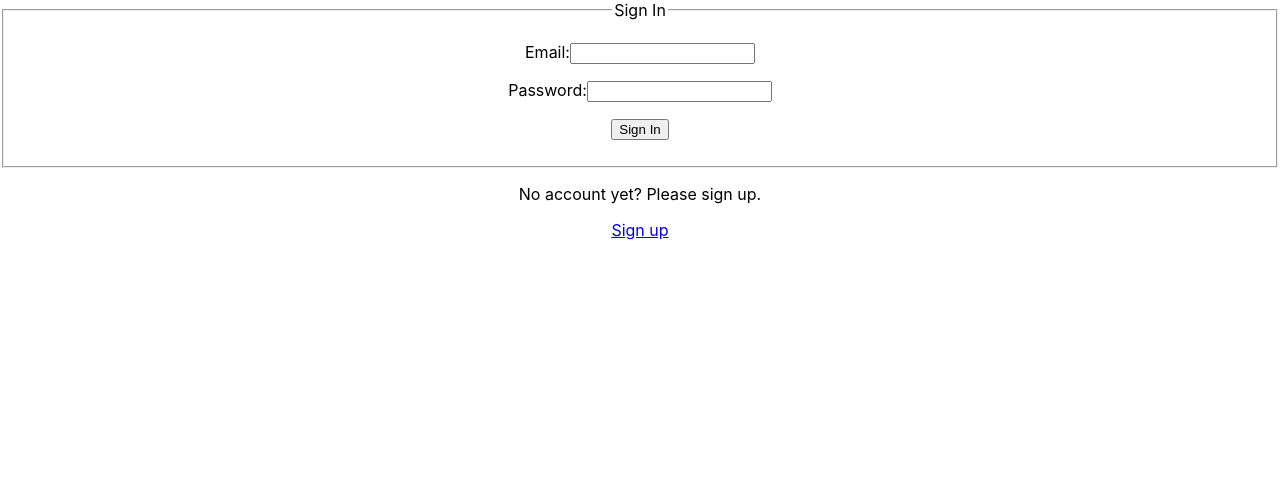
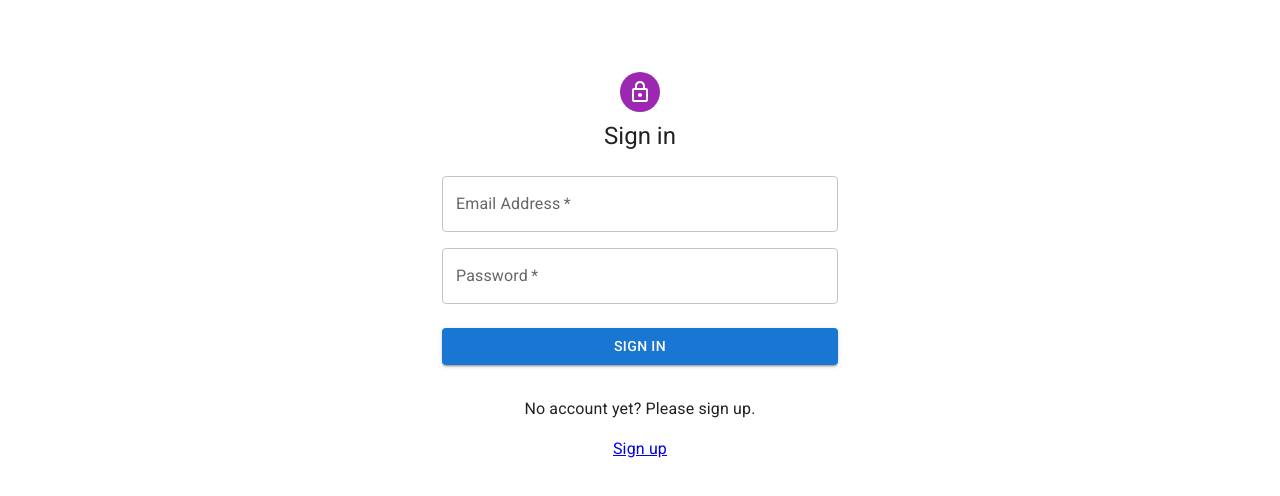
Before and after one commit to SKastama/personalized-itinerary, a React (Create React App) app in the folder itinery/: page /Departments/admin in a window 1280 px wide. Shown: the top 496 px of the page. Built offline with nearby package versions, Linux system fonts and the light colour scheme.

Commit message:
add changes to README.md and SignIn.js

```diff
--- a/itinery/src/views/SignIn.js
+++ b/itinery/src/views/SignIn.js
@@ -1,115 +1,31 @@
-// import * as React from 'react';
-// import { useHistory} from 'react-router-dom';
-// import Avatar from '@mui/material/Avatar';
-// import Button from '@mui/material/Button';
-// import CssBaseline from '@mui/material/CssBaseline';
-// import TextField from '@mui/material/TextField';
-// import FormControlLabel from '@mui/material/FormControlLabel';
-// import Checkbox from '@mui/material/Checkbox';
-// import Link from '@mui/material/Link';
-// import Grid from '@mui/material/Grid';
-// import Box from '@mui/material/Box';
-// import LockOutlinedIcon from '@mui/icons-material/LockOutlined';
-// import Typography from '@mui/material/Typography';
-// import Container from '@mui/material/Container';
-// import { createTheme, ThemeProvider } from '@mui/material/styles';
+import React, { useState } from 'react';
+import { useHistory} from 'react-router-dom';
+import Avatar from '@mui/material/Avatar';
+import Button from '@mui/material/Button';
+import CssBaseline from '@mui/material/CssBaseline';
+import TextField from '@mui/material/TextField';
+import FormControlLabel from '@mui/material/FormControlLabel';
+import Checkbox from '@mui/material/Checkbox';
+import Link from '@mui/material/Link';
+import Grid from '@mui/material/Grid';
+import Box from '@mui/material/Box';
+import LockOutlinedIcon from '@mui/icons-material/LockOutlined';
+import Typography from '@mui/material/Typography';
+import Container from '@mui/material/Container';
+import { createTheme, ThemeProvider } from '@mui/material/styles';
+import axios from "axios"
+
+//Additional notes made by Joseph:
+// Had to comment out line 42 {{ setLoggedIn() }} for now, will ask the group more about this later
+// In the return function, <Container> is what Joseph replaced <Form> with
 
 
-// const Login = () => {
-//     const history = useHistory();
-//     const [uEmail, setUEmail] = useState("");
-//     const [uPassword, setUPassword] = useState("");
-//     const theme = createTheme();
-
-//     const handleSubmit = (event) => {
-//         event.preventDefault();
-//         const data = new FormData(event.currentTarget);
-//         console.log({
-//             uEmail: data.get('uEmail'),
-//             uPassword: data.get('uPassword'),
-//         });
-//         history.push("/Departments/Contacts");
-//     };
-
-//     return (
-//     <ThemeProvider theme={theme}>
-//         <Container component="main" maxWidth="xs">
-//         <CssBaseline />
-//         <Box
-//             sx={{
-//             marginTop: 8,
-//             display: 'flex',
-//             flexDirection: 'column',
-//             alignItems: 'center',
-//             }}
-//         >
-//             <Avatar sx={{ m: 1, bgcolor: 'secondary.main' }}>
-//             <LockOutlinedIcon />
-//             </Avatar>
-//             <Typography component="h1" variant="h5">
-//             Sign in
-//             </Typography>
-//             <Box component="form" noValidate onSubmit={handleSubmit} sx={{ mt: 3 }}>
-//             <Grid container spacing={2}>
-//                 <Grid item xs={12}>
-//                 <TextField
-//                     required
-//                     fullWidth
-//                     id="uEmail"
-//                     label="Email Address"
-//                     name="uEmail"
-//                     autoComplete="uEmail" // Should match values with the server *
-//                 />
-//                 </Grid>
-//                 <Grid item xs={12}>
-//                 <TextField
-//                     required
-//                     fullWidth
-//                     name="uPassword"
-//                     label="Password"
-//                     type="uPassword"
-//                     id="uPassword"
-//                     autoComplete="new-uPassword"
-//                 />
-//                 </Grid>
-//                 <Grid item xs={12}>
-//                 <FormControlLabel
-//                     control={<Checkbox value="allowExtraEmails" color="primary" />}
-//                     label="Remember me"
-//                 />
-//                 </Grid>
-//             </Grid>
-//             <Button
-//                 type="submit"
-//                 fullWidth
-//                 variant="contained"
-//                 sx={{ mt: 3, mb: 2 }}
-//             >
-//                 Sign In
-//             </Button>
-//             <Grid container justifyContent="flex-end">
-//                 <Grid item>
-//                 <Link href="/Departments/admin/signup" variant="body2">
-//                     Don't have an account? Sign Up
-//                 </Link>
-//                 </Grid>
-//             </Grid>
-//             </Box>
-//         </Box>
-//         </Container>
-//     </ThemeProvider>
-//     );
-//     }
-
-import React, { useState } from "react";
-import { useHistory } from 'react-router-dom';
-import axios from "axios";
-
-const SignIn = ({ setLoggedIn }) => {
+const SignIn = () => {
+    const history = useHistory();
     const [uEmail, setUEmail] = useState("");
     const [uPassword, setUPassword] = useState("");
     const [errorMessage, setErrorMessage] = useState("");
-    const history = useHistory();
+    const theme = createTheme();
 
     const login = (event) => {
         event.preventDefault();
@@ -123,7 +39,7 @@ const SignIn = ({ setLoggedIn }) => {
             )
             .then((res) => {
                 console.log(res);
-                setLoggedIn();
+                // setLoggedIn(); []
                 history.push("/Departments/Contacts");
             })
             .catch((err) => {
@@ -133,32 +49,126 @@ const SignIn = ({ setLoggedIn }) => {
     };
 
     return (
-        <fieldset>
-            <legend>Sign In</legend>
-            <form onSubmit={login}>
-                <p className="form-group">
-                    <label>Email:</label>
-                    <input
-                        type="text"
+    <ThemeProvider theme={theme}>
+        <Container component="main" maxWidth="xs">
+        <CssBaseline />
+        <Box
+            sx={{
+            marginTop: 8,
+            display: 'flex',
+            flexDirection: 'column',
+            alignItems: 'center',
+            }}
+        >
+            <Avatar sx={{ m: 1, bgcolor: 'secondary.main' }}>
+            <LockOutlinedIcon />
+            </Avatar>
+            <Typography component="h1" variant="h5">
+            Sign in
+            </Typography>
+            <Box component="form" noValidate onSubmit={login} sx={{ mt: 3 }}>
+            <Grid container spacing={2}>
+                <Grid item xs={12}>
+                <TextField
+                    required
+                    fullWidth
+                    type="email"
                     name="uEmail"
                     onChange={(e) => setUEmail(e.target.value)}
                     value={uEmail}
+                    label="Email Address"
+                    autoComplete="uEmail"
                 />
-                </p>
-                <p className="form-group">
-                    <label>Password:</label>
-                    <input
-                        type="uPassword"
+                </Grid>
+                <Grid item xs={12}>
+                <TextField
+                    required
+                    fullWidth
+                    type="password"
                     name="uPassword"
                     onChange={(e) => setUPassword(e.target.value)}
                     value={uPassword}
+                    label="Password"
+                    autoComplete="new-uPassword"
                 />
-                </p>
-                <input type="submit" value="Sign In" className="btn" />
+                </Grid>
+            </Grid>
+            <Button
+                type="submit"
+                fullWidth
+                variant="contained"
+                sx={{ mt: 3, mb: 2 }}
+            >
+                Sign In
+            </Button>
+            </Box>
+        </Box>
         <p className="error-message">{errorMessage ? errorMessage : ""}</p>
-            </form>
-        </fieldset>
+        </Container>
+    </ThemeProvider>
     );
-};
+    }
 
 export default SignIn;
+
+// import React, { useState } from "react";
+// import { useHistory } from 'react-router-dom';
+// import axios from "axios";
+
+// const SignIn = ({ setLoggedIn }) => {
+//     const [uEmail, setUEmail] = useState("");
+//     const [uPassword, setUPassword] = useState("");
+//     const [errorMessage, setErrorMessage] = useState("");
+//     const history = useHistory();
+
+//     const login = (event) => {
+//         event.preventDefault();
+//         axios
+//             .post(
+//                 "http://localhost:8000/api/login",
+//                 { uEmail, uPassword },
+//                 {
+//                     withCredentials: true,
+//                 }
+//             )
+//             .then((res) => {
+//                 console.log(res);
+//                 setLoggedIn();
+//                 history.push("/Departments/Contacts");
+//             })
+//             .catch((err) => {
+//                 console.log(err);
+//                 setErrorMessage(err);
+//             });
+//     };
+
+//     return (
+//         <fieldset>
+//             <legend>Sign In</legend>
+//             <form onSubmit={login}>
+//                 <p className="form-group">
+//                     <label>Email:</label>
+//                     <input
+//                         type="text"
+//                         name="uEmail"
+//                         onChange={(e) => setUEmail(e.target.value)}
+//                         value={uEmail}
+//                     />
+//                 </p>
+//                 <p className="form-group">
+//                     <label>Password:</label>
+//                     <input
+//                         type="uPassword"
+//                         name="uPassword"
+//                         onChange={(e) => setUPassword(e.target.value)}
+//                         value={uPassword}
+//                     />
+//                 </p>
+//                 <input type="submit" value="Sign In" className="btn" />
+//                 <p className="error-message">{errorMessage ? errorMessage : ""}</p>
+//             </form>
+//         </fieldset>
+//     );
+// };
+
+// export default SignIn;
```
Also changed, not shown: 1 other file (tests, documents, lock files or other folders). Lines whose indentation alone changed are shown as unchanged.
